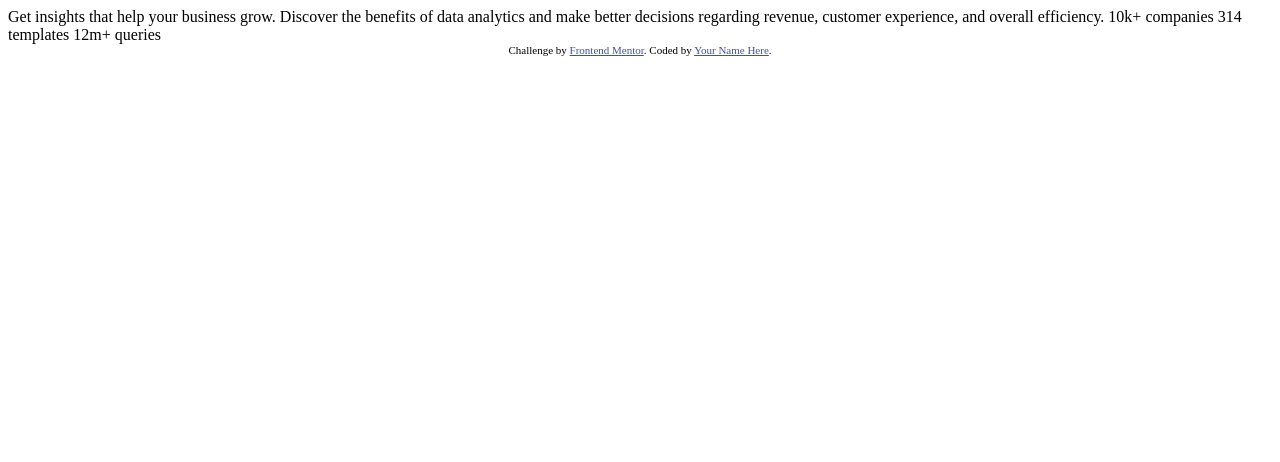
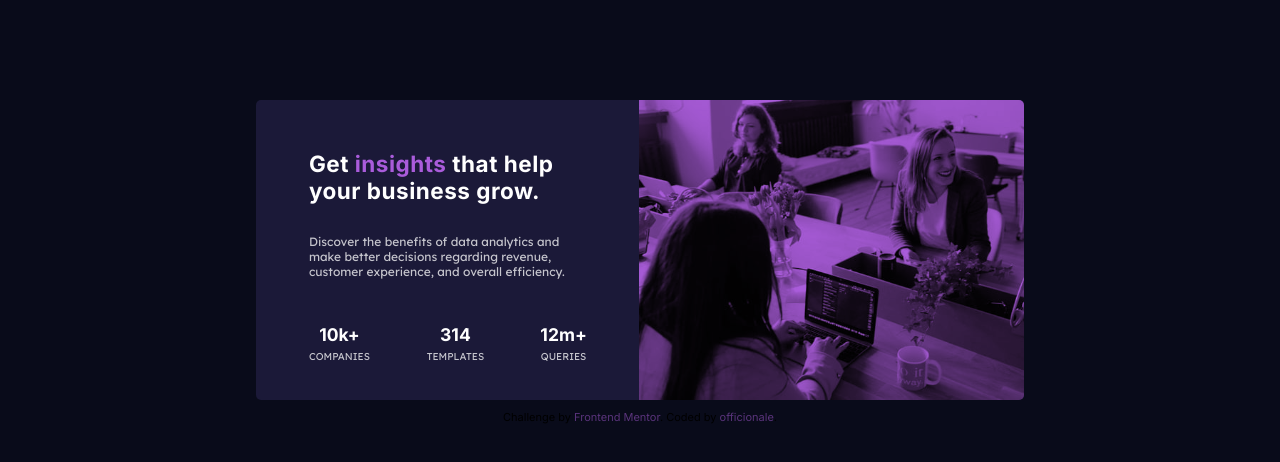
Before and after one commit to officionale/stats-preview-card, a plain HTML site: page stats-preview-card-component-main/index.html in a window 1280 px wide. Drawn offline with Linux system fonts and the light colour scheme.

Commit message:
final commit

```diff
--- a/stats-preview-card-component-main/index.html
+++ b/stats-preview-card-component-main/index.html
@@ -2,32 +2,75 @@
 <html lang="en">
 	<head>
 		<meta charset="UTF-8">
-  <meta name="viewport" content="width=device-width, initial-scale=1.0"> <!-- displays site properly based on user's device -->
+
+		<meta http-equiv="X-UA-Compatible" content="IE=edge">
+
+		<meta name="viewport" content="width=device-width, initial-scale=1.0">
 
 		<link rel="icon" type="image/png" sizes="32x32" href="./images/favicon-32x32.png">
 
+		<link rel="stylesheet" href="style.css">
+
+		<link rel="preconnect" href="https://fonts.googleapis.com">
+
+		<link rel="preconnect" href="https://fonts.gstatic.com" crossorigin>
+
+		<link href="https://fonts.googleapis.com/css2?family=Inter:wght@400;700&family=Lexend+Deca&display=swap" rel="stylesheet">
+
 		<title>Frontend Mentor | Stats preview card component</title>
 
-  <!-- Feel free to remove these styles or customise in your own stylesheet 👍 -->
-  <style>
-    .attribution { font-size: 11px; text-align: center; }
-    .attribution a { color: hsl(228, 45%, 44%); }
-  </style>
 	</head>
 	<body>
+		<main>
+			<div class="image">
+			</div>
 
-  Get insights that help your business grow.
+			<div class="text">
+				<h2>
+					Get  <span>insights</span> that help your business grow.
+				</h2>
 
+				<p>
 					Discover the benefits of data analytics and make better decisions regarding revenue, customer
 					experience, and overall efficiency.
+				</p>
+				<div class="info">
+					<div class="company">
+						<h3>
+							10k+
+						</h3>
+						<p>
+							companies
+						</p>
+					</div>
 
-  10k+ companies
-  314 templates
-  12m+ queries
+					<div class="template">
+						<h3>
+							314
+						</h3>
+						<p>
+							templates
+						</p>
+					</div>
 
-  <div class="attribution">
+					<div class="queries">
+						<h3>
+							12m+
+						</h3>
+						<p>
+							queries
+						</p>
+					</div>
+				</div>
+			</div>
+		</main>
+
+
+
+		<footer class="attribution">
 			Challenge by <a href="https://www.frontendmentor.io?ref=challenge" target="_blank">Frontend Mentor</a>.
-    Coded by <a href="#">Your Name Here</a>.
-  </div>
+			Coded by <a href="https://www.github.com/officionale">officionale</a>.
+		</footer>
 	</body>
+
 </html>
--- /dev/null
+++ b/stats-preview-card-component-main/style.css
@@ -0,0 +1,125 @@
+
+*{
+	margin: 0;
+	padding: 0;
+	box-sizing: border-box;
+}
+body{
+	background-color: hsl(233, 47%, 7%);
+	font-family: 'Lexend Deca', sans-serif;
+	font-family: 'Inter', sans-serif;
+	font-size: 15px;
+}
+main{
+	width: 75%;
+	height: 580px;
+	margin: auto;
+	margin-top: 15px;
+	background-color: hsl(244, 38%, 16%);
+	border-radius: 10px;
+}
+.image{
+	height: 180px;
+	width: 100%;
+	border-radius: 10px 10px 0 0;
+	background-blend-mode: multiply;
+	background-image: url(./images/image-header-mobile.jpg);
+	background-color: hsl(277, 64%, 61%);
+	background-repeat: no-repeat;
+	background-size: 100% 100%;
+}
+.text h2{
+	display: block;
+	margin: auto;
+	margin-top: 20px;
+	font-weight: 700;
+	color: white;
+	width: 80%;
+	text-align: center;
+	letter-spacing: .5px;
+}
+.text h2 span{
+	color: hsl(277, 64%, 61%);
+}
+.text p{
+	display: block;
+	margin: auto;
+	margin-top: 15px;
+	width: 75%;
+	font-weight: 400;
+	font-size: 12px;
+	font-family: 'Lexend Deca', sans-serif;
+	color: hsla(0, 0%, 100%, 0.75);
+	text-align: center;
+}
+.info{
+	display: flex;
+	flex-direction: column;
+	align-items: center;
+	margin-top: 30px;
+}
+.company, .template, .queries{
+	display: flex;
+	flex-direction: column;
+	margin-bottom: 15px;
+	text-align: center;
+	color: hsla(0, 0%, 100%, 1);
+}
+.company p, .template p, .queries p{
+	margin: 10px 0 0 0;
+	font-size: 10px;
+	text-align: center	;
+	text-transform: uppercase;
+	color: hsla(0, 0%, 100%, 0.75);
+}
+.attribution {
+	font-size: 11px;
+	text-align: center;
+	margin-top: 10px;
+}
+.attribution a {
+	color: hsla(277, 64%, 61%,.5);
+	text-decoration: none;
+}
+
+
+@media screen and (min-width: 376px) {
+	main{
+		display: flex;
+		flex-direction: row-reverse;
+		height: 300px;
+		width: 60%;
+		margin-top: 100px;
+		border-radius: 5px;
+	}
+	.image{
+		border-radius: 0 5px 5px 0;
+		height: 100%;
+		background-blend-mode: multiply;
+		background-image: url(./images/image-header-desktop.jpg);
+		background-color: hsl(277, 64%, 61%);
+		background-repeat: no-repeat;
+		background-size: 100% 100%;
+	}
+	.text h2{
+		text-align: left;
+		width: 75%;
+		padding: 5px;
+		margin-top: 45px;
+	}
+	.text p{
+		text-align: left;
+		padding: 5px;
+		margin-top: 20px;
+	}
+	.info{
+		flex-direction: row;
+		justify-content: space-between;
+		width: 75%;
+		margin: auto;
+		margin-top: 40px;
+	}
+	.info p{
+		margin: 0;
+	}
+}
```
Lines whose indentation alone changed are shown as unchanged.
